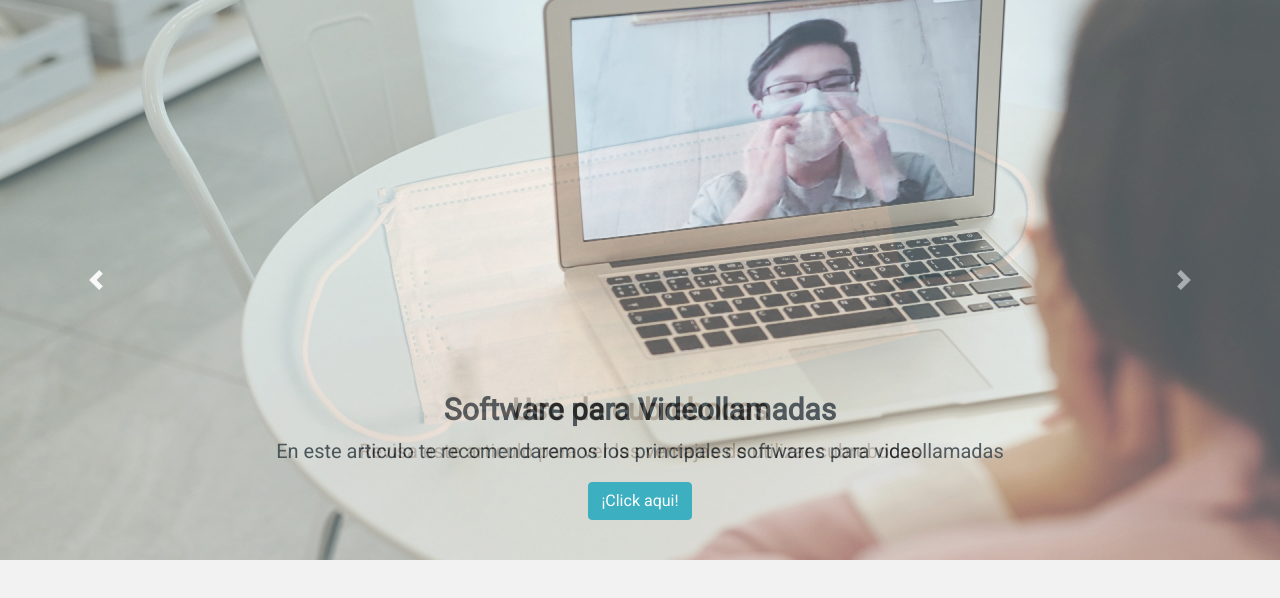
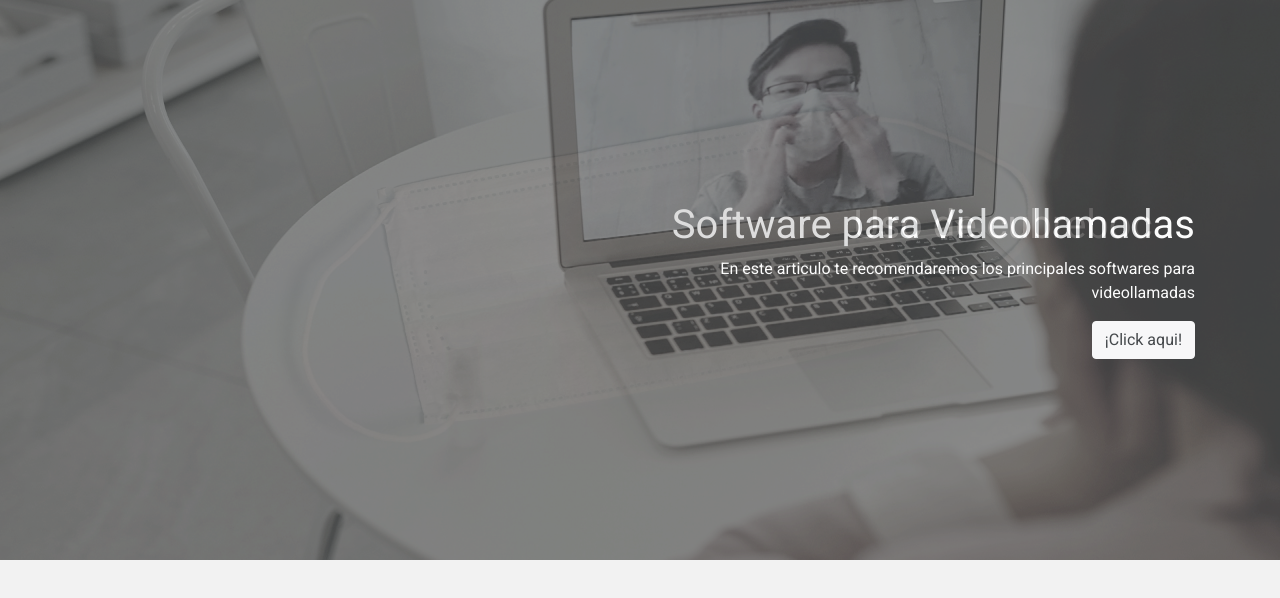
Before and after one commit to FranciscoVeloz1/coronavirus-website, a plain HTML site: page components/carrousel.html in a window 1280 px wide. Drawn offline with nearby package versions, Linux system fonts and the light colour scheme; no server answers.

Commit message:
Guardamos el nuevo carrusel

```diff
--- a/components/carrousel.html
+++ b/components/carrousel.html
@@ -14,45 +14,62 @@
 <body>
 
     <main class="principal">
-        <div id="carouselExampleFade" class="carousel slide carousel-fade" data-ride="carousel" data-pause="false">
+        <div id="carousel" class="carousel slide carousel-fade" data-ride="carousel" data-pause="false">
             <div class="carousel-inner">
 
                 <div class="carousel-item active">
                     <img class="d-block w-100" src="../img/video.jpg" alt="First slide">
-                    <div class="carousel-caption d-none d-md-block txt-negro">
-                        <h5>Software para Videollamadas</h5>
-                        <p>En este articulo te recomendaremos los principales softwares para videollamadas</p>
-                        <div class="centrar_horizontal"><a href="/" class="btn btn-info">¡Click aqui!</a></div>
+                    <div class="overlay">
+                        <div class="container">
+                            <div class="row align-items-center">
+                                <div class="col-md-6 offset-md-6 text-center text-md-right">
+                                    <h1>Software para Videollamadas</h1>
+                                    <p class="d-none d-md-block">En este articulo te recomendaremos los principales
+                                        softwares para videollamadas</p>
+                                    <a href="/" class="btn btn-light">¡Click aqui!</a>
+                                </div>
+                            </div>
+                        </div>
                     </div>
+
                 </div>
 
                 <div class="carousel-item">
                     <img class="d-block w-100" src="../img/cubre.jpg" alt="Second slide">
-                    <div class="carousel-caption d-none d-md-block txt-negro">
-                        <h5>Uso de cubrebocas</h5>
-                        <p>Revisa este articulo para ver las ventajas de utilizar cubrebocas</p>
-                        <div class="centrar_horizontal"><a href="/" class="btn btn-info">¡Click aqui!</a></div>
+
+                    <div class="overlay">
+                        <div class="container">
+                            <div class="row align-items-center">
+                                <div class="col-md-6 offset-md-6 text-center text-md-right">
+                                    <h1>Uso de cubrebocas</h1>
+                                    <p class="d-none d-md-block">En este articulo te recomendaremos los principales softwares para videollamadas</p>
+                                    <a href="/" class="btn btn-light">¡Click aqui!</a>
+                                </div>
+                            </div>
+                        </div>
                     </div>
+
                 </div>
 
                 <div class="carousel-item">
                     <img class="d-block w-100" src="../img/sitoma.jpg" alt="Third slide">
-                    <div class="carousel-caption d-none d-md-block txt-negro">
-                        <h5>Sintomas de COVID-19</h5>
-                        <p>En este articulo veras los principales sintomas del COVID-19</p>
-                        <div class="centrar_horizontal"><a href="/" class="btn btn-info">¡Click aqui!</a></div>
+
+                    <div class="overlay">
+                        <div class="container">
+                            <div class="row align-items-center">
+                                <div class="col-md-6 offset-md-6 text-center text-md-right">
+                                    <h1>Sintomas de covid</h1>
+                                    <p class="d-none d-md-block">En este articulo te recomendaremos los principales softwares para videollamadas</p>
+                                    <a href="/" class="btn btn-light">¡Click aqui!</a>
+                                </div>
+                            </div>
+                        </div>
                     </div>
+
                 </div>
             </div>
 
-            <a class="carousel-control-prev" href="#carouselExampleFade" role="button" data-slide="prev">
-                <span class="carousel-control-prev-icon" aria-hidden="true"></span>
-                <span class="sr-only">Previous</span>
-            </a>
-            <a class="carousel-control-next" href="#carouselExampleFade" role="button" data-slide="next">
-                <span class="carousel-control-next-icon" aria-hidden="true"></span>
-                <span class="sr-only">Next</span>
-            </a>
+
         </div>
     </main>
 
--- a/css/styles.css
+++ b/css/styles.css
@@ -28,6 +28,7 @@ body {
 .principal .carousel-inner img {
   max-height: 70vh;
   object-fit: cover;
+  filter: grayscale(70%);
 }
 
 .txt-negro{
@@ -41,6 +42,26 @@ body {
 .txt-negro h5 {
   font-size: 30px;
   font-weight: bold;
+}
+
+#carousel {
+  position: relative;
+}
+
+#carousel .overlay {
+  position: absolute;
+  top: 0;
+  bottom: 0;
+  left: 0;
+  right: 0;
+  background-color: rgba(0, 0, 0, 0.5);
+  color: white;
+  z-index: 1;
+}
+
+#carousel .overlay .container,
+#carousel .overlay .row {
+  height: 100%;
 }
 
 /* /Header */
```
